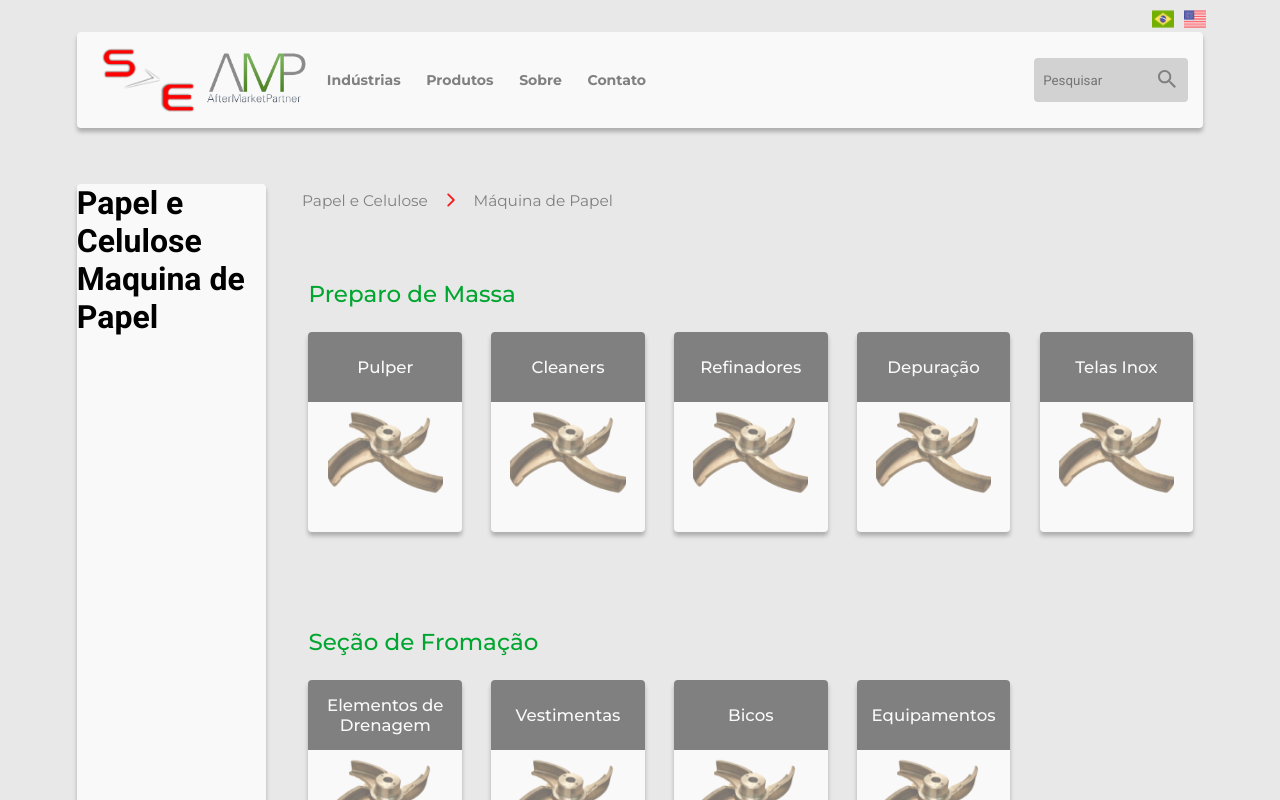
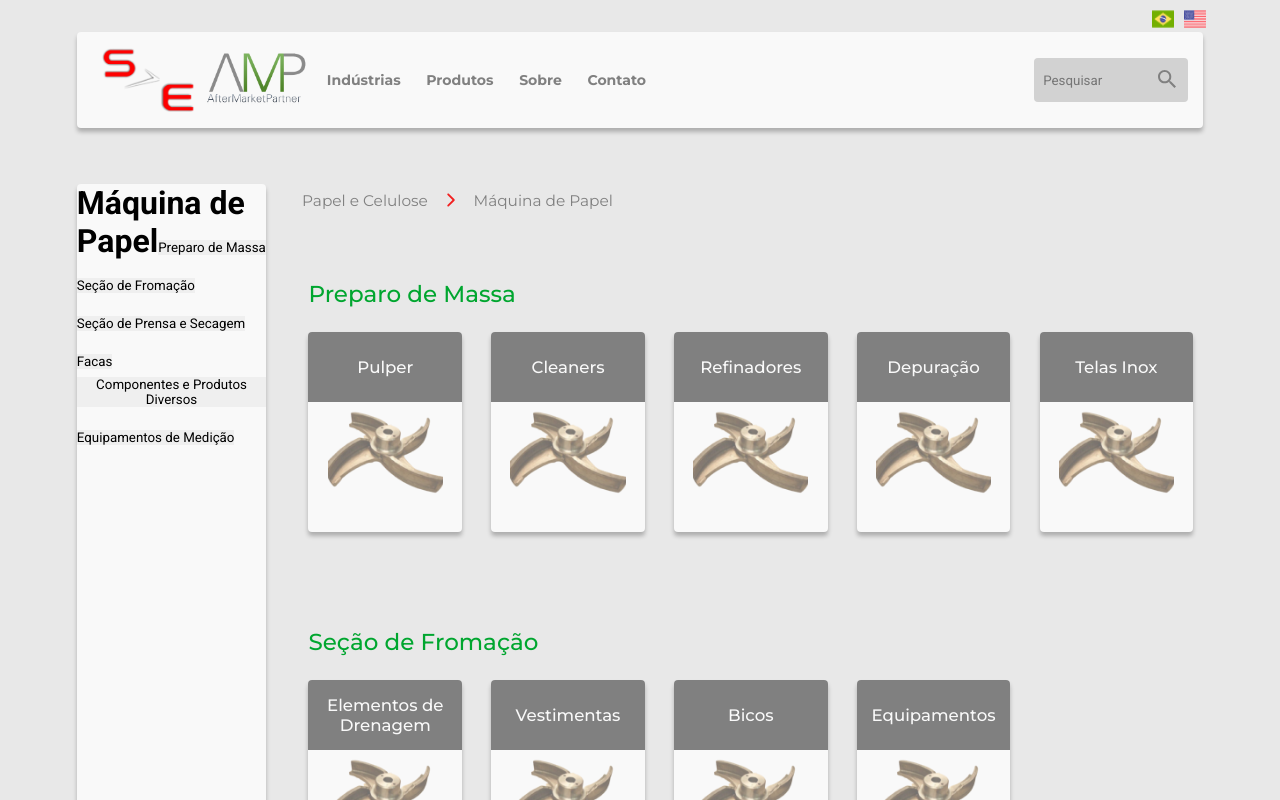
Before and after one commit to g4-lima/se-amp, a React (Create React App) app: page /productsPM in a window 1280 px wide. Shown: the top 800 px of the page. Built offline with nearby package versions, Linux system fonts and the light colour scheme.

Commit message:
side bar

```diff
--- /dev/null
+++ b/src/components/CategoriesList/data.ts
@@ -0,0 +1,69 @@
+export const List = [
+    {
+        category: 'Máquina de Papel',
+        id: 1,
+        sections: [
+            {
+                name: 'Preparo de Massa',
+                id: 1,
+                products: [
+                    { id: 1, name: 'Pulper' },
+                    { id: 2, name: 'Cleaners' },
+                    { id: 3, name: 'Refinadores' },
+                    { id: 4, name: 'Depuração' },
+                    { id: 5, name: 'Telas Inox' },
+                ],
+            },
+            {
+                name: 'Seção de Fromação',
+                id: 2,
+                products: [
+                    { id: 1, name: 'Elementos de Drenagem' },
+                    { id: 2, name: 'Vestimentas' },
+                    { id: 3, name: 'Bicos' },
+                    { id: 4, name: 'Equipamentos' },
+                ],
+            },
+            {
+                name: 'Seção de Prensa e Secagem',
+                id: 3,
+                products: [
+                    { id: 1, name: 'Raspas' },
+                    { id: 2, name: 'Feltros e Telas' },
+                    { id: 3, name: 'Bicos' },
+                    { id: 4, name: 'Elementos de Drenagem' },
+                ],
+            },
+            {
+                name: 'Facas',
+                id: 4,
+                products: [
+                    { id: 1, name: 'Rebobinadeira' },
+                    { id: 2, name: 'Facas Retas' },
+                    { id: 3, name: 'Sistemas e Componentes' },
+                ],
+            },
+            {
+                name: 'Componentes e Produtos Diversos',
+                id: 5,
+                products: [
+                    { id: 1, name: 'Apalpadores e Guias' },
+                    { id: 2, name: 'Válvulas' },
+                    { id: 3, name: 'Bicos Difusores' },
+                    { id: 4, name: 'Membranas' },
+                    { id: 5, name: 'Telas Especiais' },
+                    { id: 6, name: 'Peças para Bombas' },
+                    { id: 7, name: 'Flexseal' },
+                ],
+            },
+            {
+                name: 'Equipamentos de Medição',
+                id: 6,
+                products: [
+                    { id: 1, name: 'Feltest' },
+                    { id: 2, name: 'Equipamentos de Laboratório' },
+                ],
+            },
+        ],
+    },
+];
--- a/src/components/CategoriesList/index.tsx
+++ b/src/components/CategoriesList/index.tsx
@@ -1,18 +1,28 @@
-import React from 'react';
+import React, { useState } from 'react';
 
 import { Container } from './styles';
-import { ListPMProducts } from '../../pages/ProductsPM/Data';
-
-interface IList {
-    name: string;
-    id: number;
-}
+import { List } from './data';
 
 const CategoriesList: React.FC = () => {
+    const [show, setShow] = useState(false);
+
     return (
         <Container>
-            <h1>Papel e Celulose</h1>
-            <h1>Maquina de Papel</h1>
+            {List.map(item => (
+                <h1>
+                    {item.category}
+                    {item.sections.map(section => (
+                        <button type="button" onClick={() => setShow(!show)}>
+                            {section.name}
+                            {show
+                                ? section.products.map(product => (
+                                      <p>{product.name}</p>
+                                  ))
+                                : null}
+                        </button>
+                    ))}
+                </h1>
+            ))}
         </Container>
     );
 };
--- a/src/components/CategoriesList/styles.ts
+++ b/src/components/CategoriesList/styles.ts
@@ -7,4 +7,8 @@ export const Container = styled.div`
 
     width: 18.5vw;
     height: 120vh;
+
+    .hide {
+        display: none;
+    }
 `;
```
